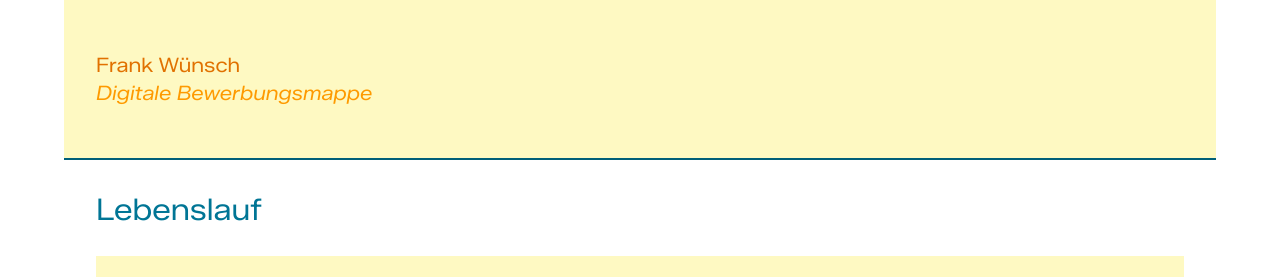
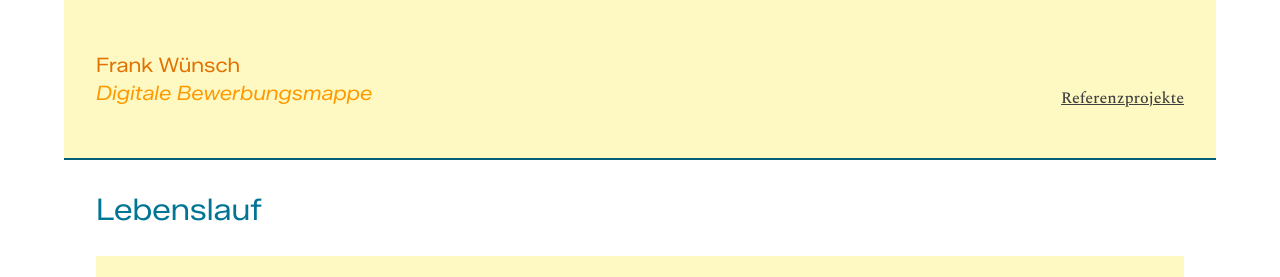
Before and after one commit to FrankWuensch/DigitaleBewerbungsmappe, a Jekyll site: the page built from index.html, in a window 1280 px wide. Shown: the top 277 px of the page. Built offline with Jekyll 4.4.1, drawn with Linux system fonts in a browser that asks for light colours.

Commit message:
add right sidebar on big screens

```diff
--- a/_includes/header.html
+++ b/_includes/header.html
@@ -1,8 +1,11 @@
-<header class="top-0 left-0 fixed w-full h-20 xl:h-40">
-    <nav class="flex mx-auto border-b-2 border-b-cyan-800 w-full xl:max-w-6xl h-full shrink">
-        <div class="flex flex-col justify-center bg-yellow-100 px-4 xl:px-0 w-full">
+<header class="top-0 left-0 fixed w-full h-20 xl:h-40 z-10">
+    <nav class="flex mx-auto border-b-2 border-b-cyan-800 bg-yellow-100 w-full xl:max-w-6xl h-full shrink justify-between">
+        <div class="flex flex-col justify-center px-4 xl:px-0 w-full">
             <h2>{{page.header_title_1}}</h2>
             <h2 class="italic">{{page.header_title_2}}</h2>
         </div>
+        <div class="flex items-end pb-7 xl:pb-12 h-full pr-8 bg-inherit max-xl:hidden">
+            <a href="{{site.baseurl}}/#" id="referenz-projekte" class="pointer-events-auto cursor-pointer">Referenzprojekte</a>
+        </div>
     </nav>
 </header>
--- a/_includes/right_sidebar.html
+++ b/_includes/right_sidebar.html
@@ -1 +1,37 @@
-<div class="flex flex-col px-8 pt-20 min-w-min max-w-80 h-full text-white shrink"></div>
+<div id="aside-right"
+    class="flex flex-col xl:mx-auto py-12 xl:py-20 min-w-min max-w-80 h-full text-white overflow-y-auto">
+    <div class="px-8">
+        <h2 class="pb-4 xl:pb-10">{{page.heading_sidebar_right}}</h2>
+        <h3>Öffentlich</h3>
+        {% assign sorted_projects_public = site.data.reference_projects.public | sort: "label" %}
+        <ol>
+            {%for el in sorted_projects_public%}
+            <li class="pt-2">
+                <a href="{{el.link}}" target="_blank">
+                    {{el.label}}
+                </a>
+                {% assign sorted_stack = el.stack | split: '- ' | sort %}
+                {% assign filtered_stack = sorted_stack | where_exp: "item", "item != ''" %}
+                <ol class="text-sm">
+                    {% for stack_el in filtered_stack %}
+                    <li class="list-disc ml-5">{{ stack_el | strip | markdownify }}</li>
+                    {% endfor %}
+                </ol>
+            </li>
+            {%endfor%}
+        </ol>
+        <hr class="my-4">
+        <h3>Privat</h3>
+        {% assign sorted_projects_private = site.data.reference_projects.private | sort: "label" %}
+        {% for el in sorted_projects_private %}
+        <div class="pt-2">{{ el.label }}</div>
+        {% assign sorted_stack = el.stack | split: '- ' | sort %}
+        {% assign filtered_stack = sorted_stack | where_exp: "item", "item != ''" %}
+        <ol class="text-sm">
+            {% for stack_el in filtered_stack %}
+            <li class="list-disc ml-5">{{ stack_el | strip | markdownify }}</li>
+            {% endfor %}
+        </ol>
+        {% endfor %}
+    </div>
+</div>
--- a/_layouts/default.html
+++ b/_layouts/default.html
@@ -34,15 +34,16 @@
       >
         {{content}}
       </main>
-      <aside
-        class="z-20 max-2xl:hidden {%if page.has_sidebar_right%} bg-sidebar {%else%} opacity-0 {%endif%} flex-1"
+      <aside id="right-sidebar"
+        class="z-20 max-2xl:hidden {%if page.has_sidebar_left%} bg-sidebar {%else%} opacity-0 {%endif%} flex-1 mt-20 xl:mt-40"
       >
-        {%include left_sidebar.html%}
+        {%include right_sidebar.html%}
       </aside>
     </div>
     {%if page.has_footer%}
     <footer>{%include footer.html%}</footer>
     {%endif%}
+    <!-- smartphone -->
     <div
       class="hidden max-2xl:block bottom-0 left-0 z-10 fixed bg-transparent w-full h-24"
     >
--- a/index.html
+++ b/index.html
@@ -4,8 +4,9 @@
 header_title_2: Digitale Bewerbungsmappe
 has_header: yes
 has_sidebar_left: yes
-has_sidebar_right: no
+has_sidebar_right: yes
 heading_sidebar_left: Persönliche Daten
+heading_sidebar_right: Referenzprojekte
 head_title: Lebenslauf
 heading_1: Praktische Erfahrung
 heading_2: Fort-und Weiterbildung
--- a/src/input.css
+++ b/src/input.css
@@ -79,3 +79,7 @@
 .bg-sidebar {
   @apply bg-cyan-800;
 }
+
+#aside-right::-webkit-scrollbar, #aside-right::-webkit-scrollbar {
+  @apply content-none hidden;
+}
--- a/src/js/show_hide_sidebar.js
+++ b/src/js/show_hide_sidebar.js
@@ -2,6 +2,8 @@
   const leftSidebarSmall = document.querySelector("#left-sidebar-small");
   const btnContactData = document.querySelector("#button-contact-data");
   const mainContainer = document.querySelector("#content");
+  const referenzProjekte = document.querySelector("#referenz-projekte");
+  const rightSidebar = document.querySelector("#right-sidebar");
 
   if (
     leftSidebarSmall !== null &&
@@ -13,29 +15,47 @@
         let sidebar_is_visible =
           !leftSidebarSmall.classList.contains("opacity-0");
         if (sidebar_is_visible) {
-          hideSidebarLeft();
+          hideSmallSidebar(leftSidebarSmall);
         } else {
-          showSidebarLeft();
+          showSmallSidebar(leftSidebarSmall);
         }
       } else {
-        hideSidebarLeft();
+        hideSmallSidebar(leftSidebarSmall);
       }
     });
 
     mainContainer.addEventListener("click", () => {
-      hideSidebarLeft();
+      hideSmallSidebar(leftSidebarSmall);
     });
   }
 
-  function showSidebarLeft() {
+  referenzProjekte.addEventListener("click", (evt) => {
+    let sidebar_is_visible =
+      !rightSidebar.classList.contains("opacity-0");
+    if (sidebar_is_visible) {
+      hideSidebar(rightSidebar);
+    } else {
+      showSidebar(rightSidebar);
+    }
+  });
+
+  function showSmallSidebar(sidebar) {
     mainContainer.classList.add("blur-sm");
-    leftSidebarSmall.classList.add("max-2xl:block");
-    leftSidebarSmall.classList.remove("opacity-0");
+    sidebar.classList.add("max-2xl:block");
+    sidebar.classList.remove("opacity-0");
   }
 
-  function hideSidebarLeft() {
-    leftSidebarSmall.classList.add("opacity-0");
-    leftSidebarSmall.classList.remove("max-2xl:block");
+  function hideSmallSidebar(sidebar) {
+    sidebar.classList.add("opacity-0");
+    sidebar.classList.remove("max-2xl:block");
     mainContainer.classList.remove("blur-sm");
   }
+
+  function showSidebar(sidebar) {
+    sidebar.classList.remove("opacity-0");
+  }
+
+  function hideSidebar(sidebar) {
+    sidebar.classList.add("opacity-0");
+  }
 });
--- a/src/output.css
+++ b/src/output.css
@@ -14,6 +14,7 @@
     --color-yellow-100: oklch(97.3% 0.071 103.193);
     --color-cyan-700: oklch(52% 0.105 223.128);
     --color-cyan-800: oklch(45% 0.085 224.283);
+    --color-blue-200: oklch(88.2% 0.059 254.128);
     --color-neutral-700: oklch(37.1% 0 0);
     --color-white: #fff;
     --spacing: 0.25rem;
@@ -203,6 +204,12 @@
   .relative {
     position: relative;
   }
+  .-top-1 {
+    top: calc(var(--spacing) * -1);
+  }
+  .-top-1\/2 {
+    top: calc(calc(1/2 * 100%) * -1);
+  }
   .top-0 {
     top: calc(var(--spacing) * 0);
   }
@@ -211,6 +218,9 @@
   }
   .top-1\/2 {
     top: calc(1/2 * 100%);
+  }
+  .right-8 {
+    right: calc(var(--spacing) * 8);
   }
   .bottom-0 {
     bottom: calc(var(--spacing) * 0);
@@ -260,6 +270,9 @@
   .mx-auto {
     margin-inline: auto;
   }
+  .my-4 {
+    margin-block: calc(var(--spacing) * 4);
+  }
   .my-auto {
     margin-block: auto;
   }
@@ -271,6 +284,9 @@
   }
   .mt-20 {
     margin-top: calc(var(--spacing) * 20);
+  }
+  .ml-5 {
+    margin-left: calc(var(--spacing) * 5);
   }
   .block {
     display: block;
@@ -323,6 +339,9 @@
   .w-2\/3 {
     width: calc(2/3 * 100%);
   }
+  .w-12 {
+    width: calc(var(--spacing) * 12);
+  }
   .w-fit {
     width: fit-content;
   }
@@ -353,12 +372,28 @@
   .border-collapse {
     border-collapse: collapse;
   }
+  .-translate-y-0 {
+    --tw-translate-y: calc(var(--spacing) * -0);
+    translate: var(--tw-translate-x) var(--tw-translate-y);
+  }
+  .-translate-y-0\.5 {
+    --tw-translate-y: calc(var(--spacing) * -0.5);
+    translate: var(--tw-translate-x) var(--tw-translate-y);
+  }
   .-translate-y-1 {
     --tw-translate-y: calc(var(--spacing) * -1);
     translate: var(--tw-translate-x) var(--tw-translate-y);
   }
   .-translate-y-1\/2 {
     --tw-translate-y: calc(calc(1/2 * 100%) * -1);
+    translate: var(--tw-translate-x) var(--tw-translate-y);
+  }
+  .translate-y-0 {
+    --tw-translate-y: calc(var(--spacing) * 0);
+    translate: var(--tw-translate-x) var(--tw-translate-y);
+  }
+  .translate-y-0\.5 {
+    --tw-translate-y: calc(var(--spacing) * 0.5);
     translate: var(--tw-translate-x) var(--tw-translate-y);
   }
   .translate-y-1 {
@@ -393,6 +428,9 @@
   .scroll-mt-14 {
     scroll-margin-top: calc(var(--spacing) * 14);
   }
+  .list-disc {
+    list-style-type: disc;
+  }
   .list-none {
     list-style-type: none;
   }
@@ -404,6 +442,12 @@
   }
   .flex-row {
     flex-direction: row;
+  }
+  .items-end {
+    align-items: flex-end;
+  }
+  .justify-between {
+    justify-content: space-between;
   }
   .justify-center {
     justify-content: center;
@@ -432,6 +476,12 @@
   .border-b-cyan-800 {
     border-bottom-color: var(--color-cyan-800);
   }
+  .bg-blue-200 {
+    background-color: var(--color-blue-200);
+  }
+  .bg-inherit {
+    background-color: inherit;
+  }
   .bg-transparent {
     background-color: transparent;
   }
@@ -456,20 +506,29 @@
   .py-3 {
     padding-block: calc(var(--spacing) * 3);
   }
+  .py-12 {
+    padding-block: calc(var(--spacing) * 12);
+  }
+  .pt-2 {
+    padding-top: calc(var(--spacing) * 2);
+  }
   .pt-8 {
     padding-top: calc(var(--spacing) * 8);
   }
   .pt-12 {
     padding-top: calc(var(--spacing) * 12);
   }
-  .pt-20 {
-    padding-top: calc(var(--spacing) * 20);
-  }
   .pt-24 {
     padding-top: calc(var(--spacing) * 24);
   }
+  .pr-8 {
+    padding-right: calc(var(--spacing) * 8);
+  }
   .pb-4 {
     padding-bottom: calc(var(--spacing) * 4);
+  }
+  .pb-7 {
+    padding-bottom: calc(var(--spacing) * 7);
   }
   .pb-8 {
     padding-bottom: calc(var(--spacing) * 8);
@@ -477,6 +536,10 @@
   .text-lg {
     font-size: var(--text-lg);
     line-height: var(--tw-leading, var(--text-lg--line-height));
+  }
+  .text-sm {
+    font-size: var(--text-sm);
+    line-height: var(--tw-leading, var(--text-sm--line-height));
   }
   .hyphens-auto {
     -webkit-hyphens: auto;
@@ -515,11 +578,6 @@
     -webkit-backdrop-filter: var(--tw-backdrop-blur,) var(--tw-backdrop-brightness,) var(--tw-backdrop-contrast,) var(--tw-backdrop-grayscale,) var(--tw-backdrop-hue-rotate,) var(--tw-backdrop-invert,) var(--tw-backdrop-opacity,) var(--tw-backdrop-saturate,) var(--tw-backdrop-sepia,);
     backdrop-filter: var(--tw-backdrop-blur,) var(--tw-backdrop-brightness,) var(--tw-backdrop-contrast,) var(--tw-backdrop-grayscale,) var(--tw-backdrop-hue-rotate,) var(--tw-backdrop-invert,) var(--tw-backdrop-opacity,) var(--tw-backdrop-saturate,) var(--tw-backdrop-sepia,);
   }
-  .transition {
-    transition-property: color, background-color, border-color, outline-color, text-decoration-color, fill, stroke, --tw-gradient-from, --tw-gradient-via, --tw-gradient-to, opacity, box-shadow, transform, translate, scale, rotate, filter, -webkit-backdrop-filter, backdrop-filter, display, content-visibility, overlay, pointer-events;
-    transition-timing-function: var(--tw-ease, var(--default-transition-timing-function));
-    transition-duration: var(--tw-duration, var(--default-transition-duration));
-  }
   .transition-all {
     transition-property: all;
     transition-timing-function: var(--tw-ease, var(--default-transition-timing-function));
@@ -527,12 +585,6 @@
   }
   .delay-200 {
     transition-delay: 200ms;
-  }
-  .delay-300 {
-    transition-delay: 300ms;
-  }
-  .delay-700 {
-    transition-delay: 700ms;
   }
   .duration-700 {
     --tw-duration: 700ms;
@@ -627,6 +679,11 @@
       padding-inline: calc(var(--spacing) * 0);
     }
   }
+  .xl\:py-20 {
+    @media (width >= 80rem) {
+      padding-block: calc(var(--spacing) * 20);
+    }
+  }
   .xl\:pt-20 {
     @media (width >= 80rem) {
       padding-top: calc(var(--spacing) * 20);
@@ -640,6 +697,11 @@
   .xl\:pb-10 {
     @media (width >= 80rem) {
       padding-bottom: calc(var(--spacing) * 10);
+    }
+  }
+  .xl\:pb-12 {
+    @media (width >= 80rem) {
+      padding-bottom: calc(var(--spacing) * 12);
     }
   }
   .xl\:pb-16 {
@@ -877,6 +939,11 @@
 .bg-sidebar {
   background-color: var(--color-cyan-800);
 }
+#aside-right::-webkit-scrollbar, #aside-right::-webkit-scrollbar {
+  display: none;
+  --tw-content: none;
+  content: none;
+}
 @property --tw-translate-x {
   syntax: "*";
   inherits: false;
```
Also changed, not shown: _data/reference_projects.yml (added, +46 -0 lines), 1 other file.
